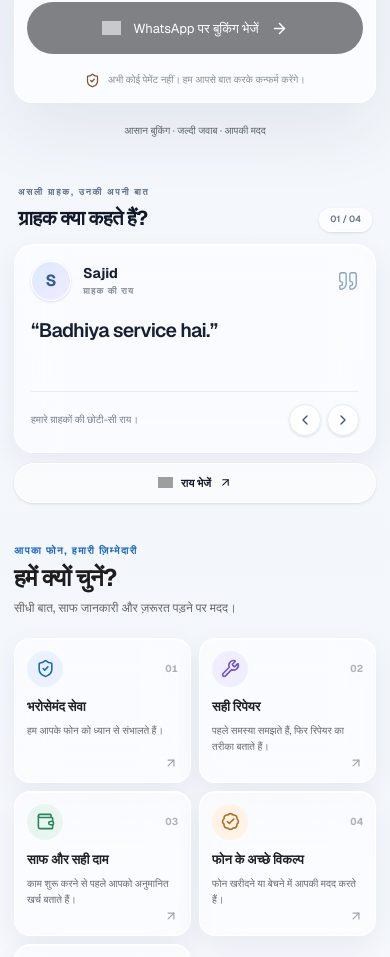
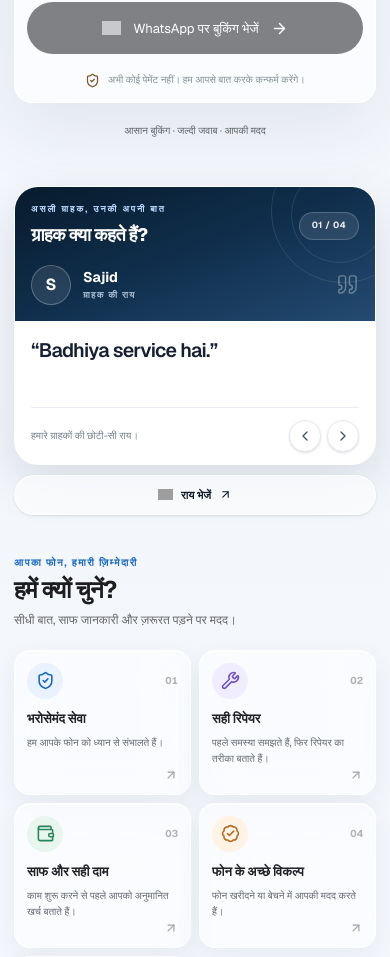
Before and after one commit to ShahbajKhan05/mr-mobile-wala-repairs, a Next.js app: page / in a window 390 px wide. Shown: the part 2251-3208 px from the top of the page. Built offline with nearby package versions, Linux system fonts and the light colour scheme; grey boxes are pictures that could not be loaded.

Commit message:
Refine mobile testimonials to match warranty card design

```diff
--- a/src/components/Testimonials.tsx
+++ b/src/components/Testimonials.tsx
@@ -26,42 +26,46 @@ export default function Testimonials() {
   return (
     <section aria-labelledby="testimonials-heading" className="customer-testimonials px-3 py-8 sm:px-8 sm:py-12 lg:px-12">
       <div className="mx-auto max-w-[1320px] sm:hidden">
-        <div className="mb-3 flex items-end justify-between gap-3 px-1">
+        <div className="overflow-hidden rounded-[24px] border border-white/80 bg-white shadow-[0_18px_48px_rgba(13,31,55,.12)]">
+          <header className="relative overflow-hidden bg-gradient-to-br from-[#071b2d] via-[#102f4d] to-[#244b72] px-4 pb-4 pt-4 text-white">
+            <div aria-hidden="true" className="pointer-events-none absolute -right-10 -top-12 size-36 rounded-full border border-white/10" />
+            <div aria-hidden="true" className="pointer-events-none absolute -right-3 -top-5 size-24 rounded-full border border-white/10" />
+            <div className="relative flex items-center justify-between gap-3">
+              <div>
+                <p className="text-[9px] font-bold uppercase tracking-[.22em] text-blue-200">{t("testimonialsEyebrow")}</p>
+                <h2 id="testimonials-heading" className="mt-1 text-lg font-extrabold tracking-tight">{t("testimonialsTitle")}</h2>
+              </div>
+              <span className="shrink-0 rounded-full border border-white/20 bg-white/10 px-3 py-1.5 text-[9px] font-bold tracking-wider text-white/90 backdrop-blur-xl">{String(activeIndex + 1).padStart(2, "0")} / 0{REVIEWS.length}</span>
+            </div>
+            <div className="relative mt-4 flex items-center gap-3">
+              <div className="flex size-10 shrink-0 items-center justify-center rounded-full border border-white/25 bg-white/10 text-base font-bold text-white shadow-inner backdrop-blur-xl">{activeReview.name.charAt(0)}</div>
               <div className="min-w-0">
-            <p className="text-[9px] font-bold uppercase tracking-[.2em] text-[#63748b]">{t("testimonialsEyebrow")}</p>
-            <h2 id="testimonials-heading" className="mt-1 text-xl font-bold tracking-tight text-[#111827]">{t("testimonialsTitle")}</h2>
+                <p className="truncate text-sm font-bold text-white">{activeReview.name}</p>
+                <p className="mt-0.5 text-[9px] font-semibold uppercase tracking-[.15em] text-blue-100/75">{t("customerFeedback")}</p>
               </div>
-          <span className="shrink-0 rounded-full border border-white/80 bg-white/65 px-2.5 py-1 text-[9px] font-semibold text-[#667085] shadow-sm backdrop-blur-xl">{String(activeIndex + 1).padStart(2, "0")} / 0{REVIEWS.length}</span>
+              <Quote size={23} strokeWidth={1.5} className="ml-auto shrink-0 text-white/35" />
             </div>
+          </header>
 
-        <article className="rounded-[20px] border border-white/85 bg-white/65 p-4 shadow-[0_14px_38px_rgba(32,48,82,.075),inset_0_1px_0_rgba(255,255,255,.95)] backdrop-blur-2xl">
-          <div className="flex items-center gap-3">
-            <div className="flex size-10 shrink-0 items-center justify-center rounded-full border border-white bg-gradient-to-br from-[#dceaff] to-[#f1eaff] text-base font-bold text-[#315b91] shadow-sm">{activeReview.name.charAt(0)}</div>
-            <div className="min-w-0 flex-1">
-              <p className="truncate text-sm font-bold text-[#172033]">{activeReview.name}</p>
-              <p className="mt-0.5 text-[9px] font-semibold uppercase tracking-[.13em] text-[#89919c]">{t("customerFeedback")}</p>
-            </div>
-            <Quote size={22} strokeWidth={1.5} className="shrink-0 text-[#8aa4c7]" />
-          </div>
-
-          <h2 key={activeIndex} id="testimonials-heading-mobile" aria-live="polite" className="customer-review-quote mt-4 min-h-[58px] text-[clamp(1.15rem,5vw,1.45rem)] font-semibold leading-[1.35] tracking-[-.035em] text-[#172033]">
+          <div className="px-4 pb-3 pt-4">
+            <h3 key={activeIndex} id="testimonials-heading-mobile" aria-live="polite" className="customer-review-quote min-h-[58px] text-[clamp(1.15rem,5vw,1.4rem)] font-semibold leading-[1.35] tracking-[-.035em] text-[#172033]">
               “{activeReview.review}”
-          </h2>
-
-          <div className="mt-4 flex items-center justify-between gap-3 border-t border-[#e7ebf2] pt-3">
+            </h3>
+            <div className="mt-3 flex items-center justify-between gap-3 border-t border-[#e9edf3] pt-3">
               <p className="min-w-0 text-[10px] leading-4 text-[#77808b]">{t("testimonialsCopy")}</p>
               <div className="flex shrink-0 items-center gap-1.5">
-              <button type="button" onClick={() => move(-1)} aria-label="Previous customer review" className="flex size-8 items-center justify-center rounded-full border border-[#e5eaf1] bg-white/85 text-[#46536a] shadow-sm transition active:scale-95 focus-visible:outline-2 focus-visible:outline-offset-2 focus-visible:outline-blue-500">
+                <button type="button" onClick={() => move(-1)} aria-label="Previous customer review" className="flex size-8 items-center justify-center rounded-full border border-[#e5eaf1] bg-white text-[#46536a] shadow-sm transition active:scale-95 focus-visible:outline-2 focus-visible:outline-offset-2 focus-visible:outline-blue-500">
                   <ChevronLeft size={16} />
                 </button>
-              <button type="button" onClick={() => move(1)} aria-label="Next customer review" className="flex size-8 items-center justify-center rounded-full border border-[#e5eaf1] bg-white/85 text-[#46536a] shadow-sm transition active:scale-95 focus-visible:outline-2 focus-visible:outline-offset-2 focus-visible:outline-blue-500">
+                <button type="button" onClick={() => move(1)} aria-label="Next customer review" className="flex size-8 items-center justify-center rounded-full border border-[#e5eaf1] bg-white text-[#46536a] shadow-sm transition active:scale-95 focus-visible:outline-2 focus-visible:outline-offset-2 focus-visible:outline-blue-500">
                   <ChevronRight size={16} />
                 </button>
               </div>
             </div>
-        </article>
+          </div>
+        </div>
 
-        <a href={WHATSAPP_URL} target="_blank" rel="noreferrer" className="mt-2.5 inline-flex min-h-10 w-full items-center justify-center gap-2 rounded-full border border-white/85 bg-white/60 px-4 text-[11px] font-bold text-[#24364d] shadow-sm backdrop-blur-xl transition active:scale-[.99]">
+        <a href={WHATSAPP_URL} target="_blank" rel="noreferrer" className="mt-2.5 inline-flex min-h-10 w-full items-center justify-center gap-2 rounded-full border border-white/85 bg-white/65 px-4 text-[11px] font-bold text-[#24364d] shadow-sm backdrop-blur-xl transition active:scale-[.99]">
           <WhatsAppIcon size={15} /> {t("sendFeedback")} <ArrowUpRight size={13} />
         </a>
       </div>
```
Lines whose indentation alone changed are shown as unchanged.
